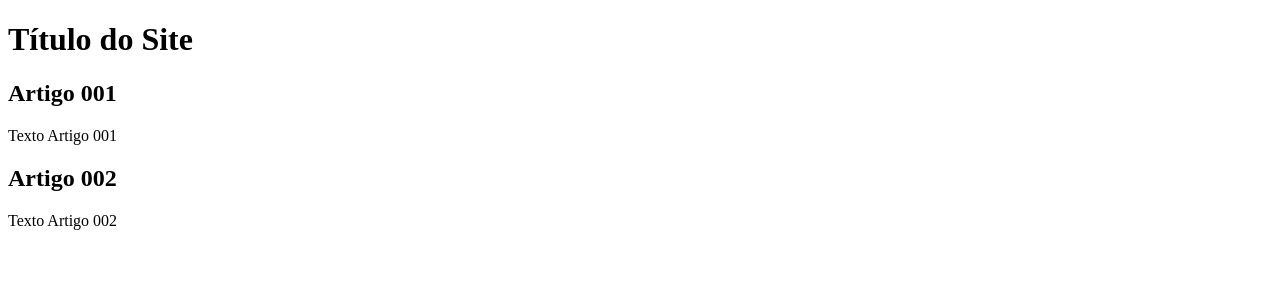
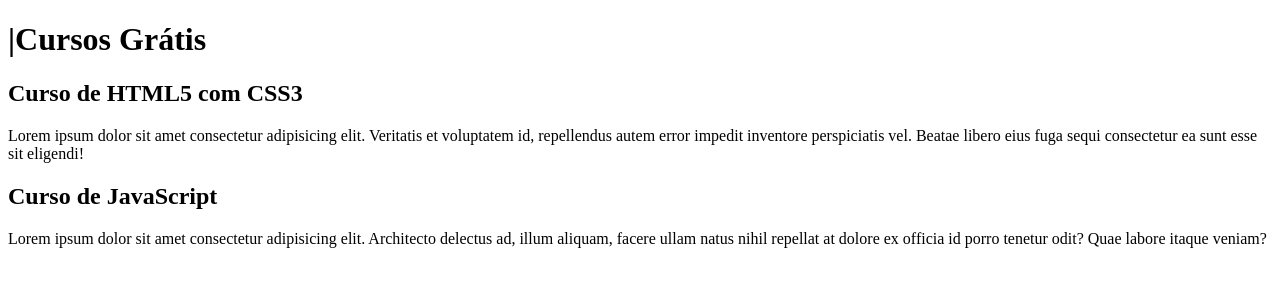
Before and after one commit to SaintAlmeida/projeto-site, a plain HTML site: page index.html in a window 1280 px wide. Drawn offline with Linux system fonts and the light colour scheme.

Commit message:
Preenchendo o Conteúdo do Site

```diff
--- a/index.html
+++ b/index.html
@@ -9,15 +9,15 @@
 <body>
     <main>
          <header>
-             <h1>Título do Site</h1>
+             <h1>|Cursos Grátis</h1>
          </header>
          <article>
-             <h2> Artigo 001 </h2>
-             <p> Texto Artigo 001 </p>
+             <h2> Curso de HTML5 com CSS3</h2>
+             <p> Lorem ipsum dolor sit amet consectetur adipisicing elit. Veritatis et voluptatem id, repellendus autem error impedit inventore perspiciatis vel. Beatae libero eius fuga sequi consectetur ea sunt esse sit eligendi! </p>
          </article>
          <article>
-             <h2> Artigo 002 </h2>
-             <p> Texto Artigo 002 </p>
+             <h2> Curso de JavaScript</h2>
+             <p> Lorem ipsum dolor sit amet consectetur adipisicing elit. Architecto delectus ad, illum aliquam, facere ullam natus nihil repellat at dolore ex officia id porro tenetur odit? Quae labore itaque veniam? </p>
          </article>
     </main>
 </body>
```
